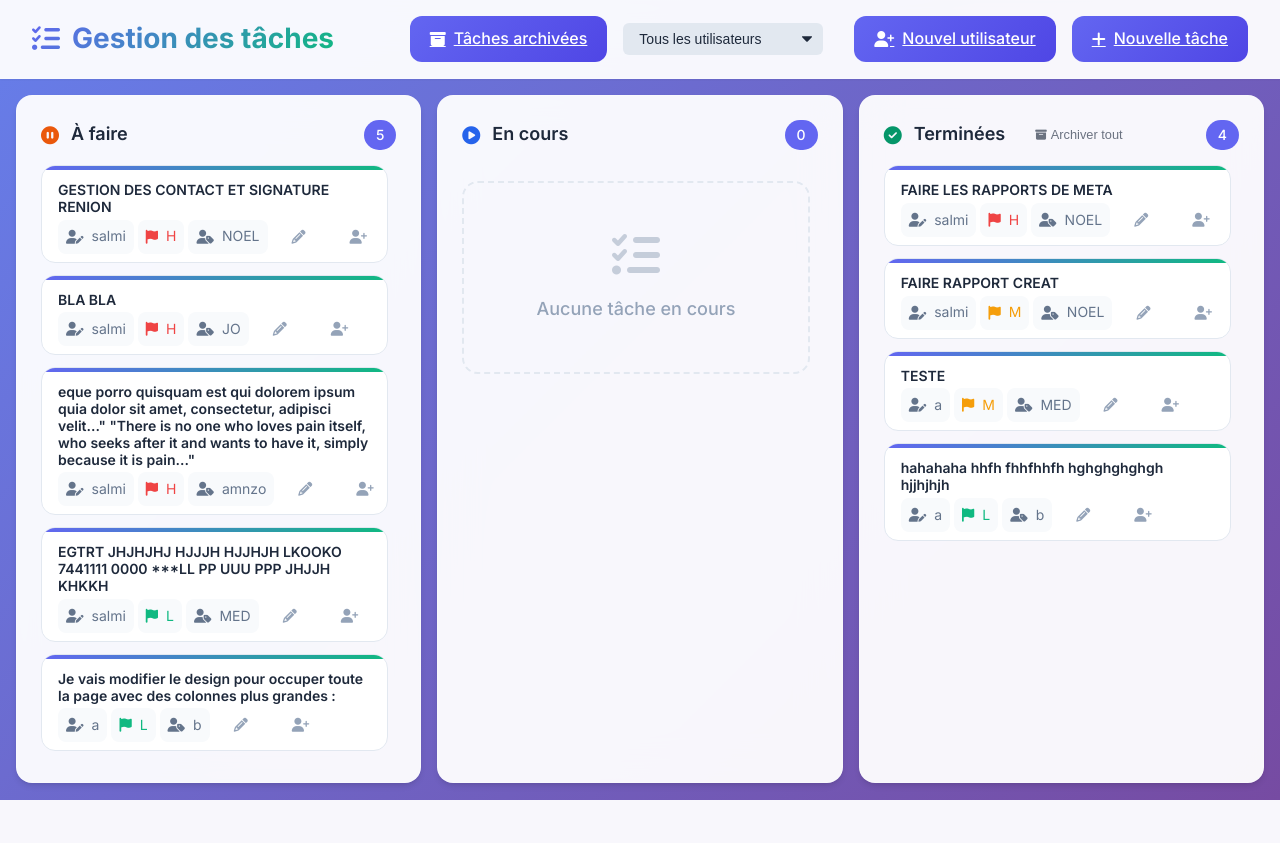
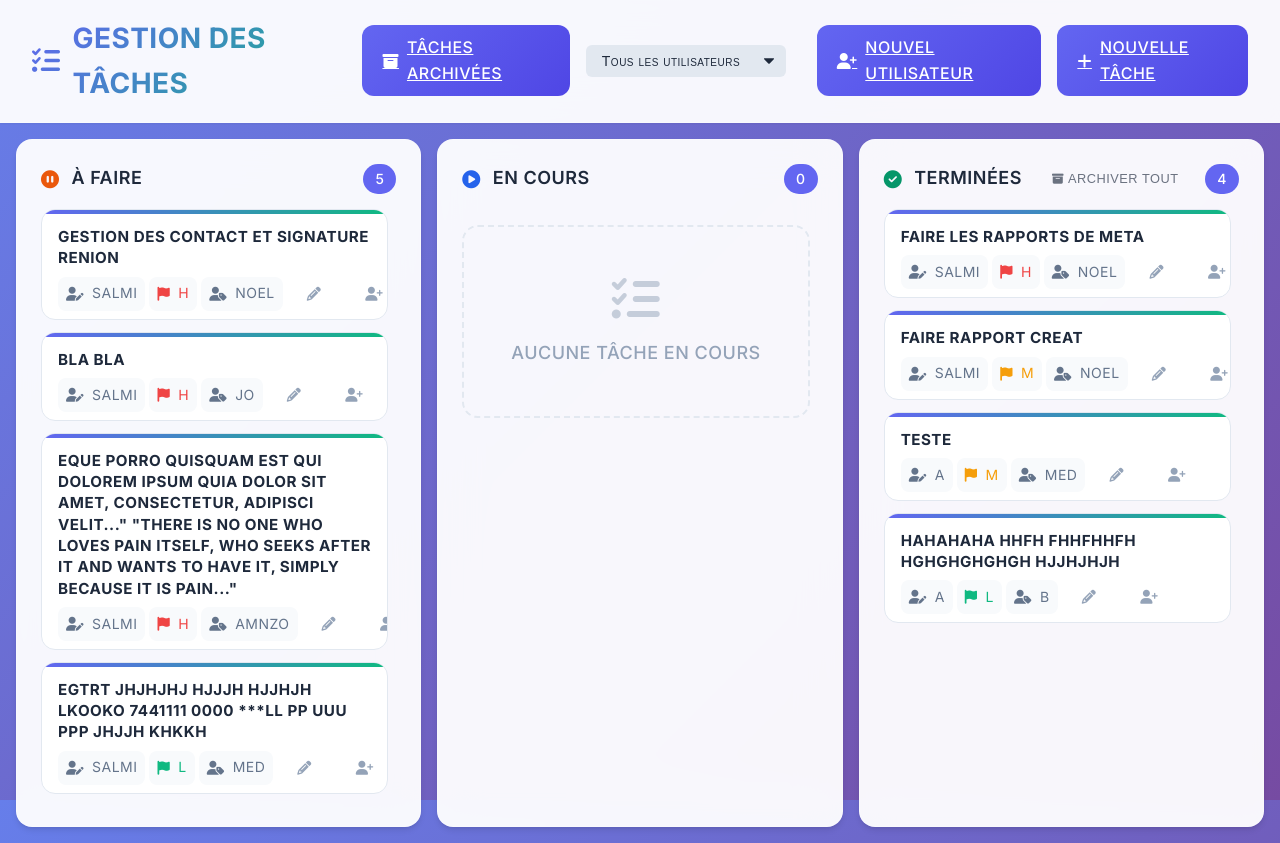
Before and after one commit to Amnzo/task_management, a Django app: page / in a window 1280 px wide. Before the commit the page ends 800 px from the top, so only its background shows below. Run offline with Django 5.2, Linux system fonts and the light colour scheme; data comes from the database, SQL or seed files in the repository; both versions use the stored data as it was after the commit.

Commit message:
drag and drop working and edit work and space card ok

```diff
--- a/tasks_app/templates/tasks/kanban.html
+++ b/tasks_app/templates/tasks/kanban.html
@@ -320,13 +320,40 @@
             border: 1px solid rgba(16, 185, 129, 0.2);
         }
 
+        /* Style de base */
+        /* Forcer tout le texte en majuscules */
+        body, button, input, select, textarea, .btn, .card-title, .card-meta, .priority-tag, .user-tag, .status-tag {
+            text-transform: uppercase;
+            font-variant: small-caps;
+            letter-spacing: 0.5px;
+        }
+
+        /* Désactiver la mise en majuscule pour les champs de formulaire qui ont déjà une valeur en majuscules */
+        input[type="text"],
+        input[type="password"],
+        input[type="email"],
+        input[type="search"],
+        input[type="url"],
+        textarea,
+        select {
+            text-transform: none;
+        }
+
+        /* S'assurer que le placeholder est aussi en majuscules */
+        ::placeholder {
+            text-transform: uppercase;
+            opacity: 0.7;
+        }
+
         /* Titre de carte */
         .card-title {
-            font-weight: 600;
-            margin: 0;
+            font-weight: 700;
+            margin: 0 0 0.5rem 0;
             color: var(--text-primary);
-            font-size: 14px;
-            line-height: 1.2;
+            line-height: 1.4;
+            text-transform: uppercase;
+            letter-spacing: 0.5px;
+            font-size: 0.95rem;
         }
 
         /* Métadonnées redesignées */
@@ -385,6 +412,9 @@
             color: var(--text-muted);
             font-size: 0.9em;  /* Taille de police légèrement réduite */
             line-height: 1;  /* Évite les problèmes d'alignement vertical */
+            text-transform: uppercase !important;
+            font-weight: 600;
+            letter-spacing: 0.5px;
         }
 
         .btn:hover {
```
Also changed, not shown: db.sqlite3.
